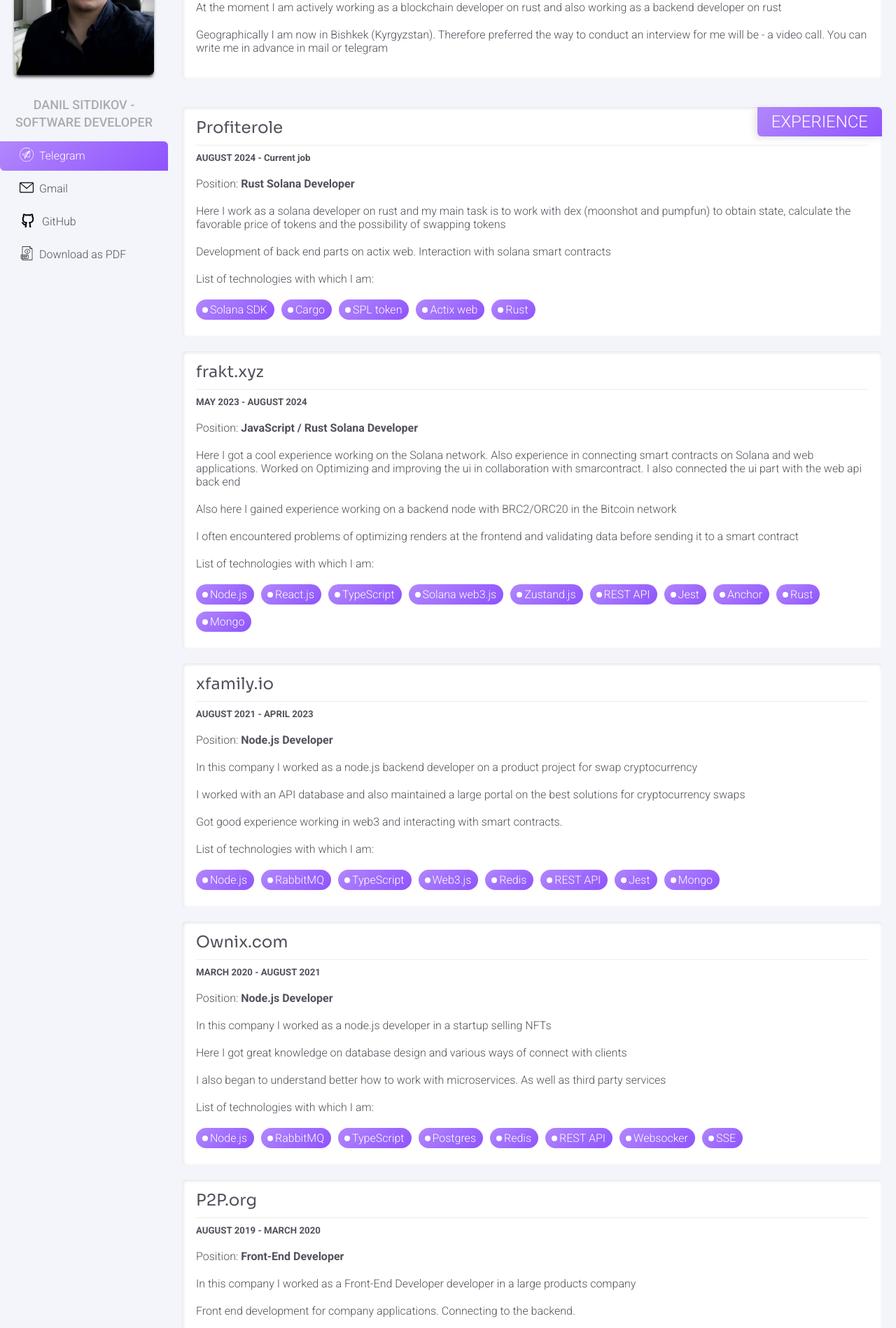
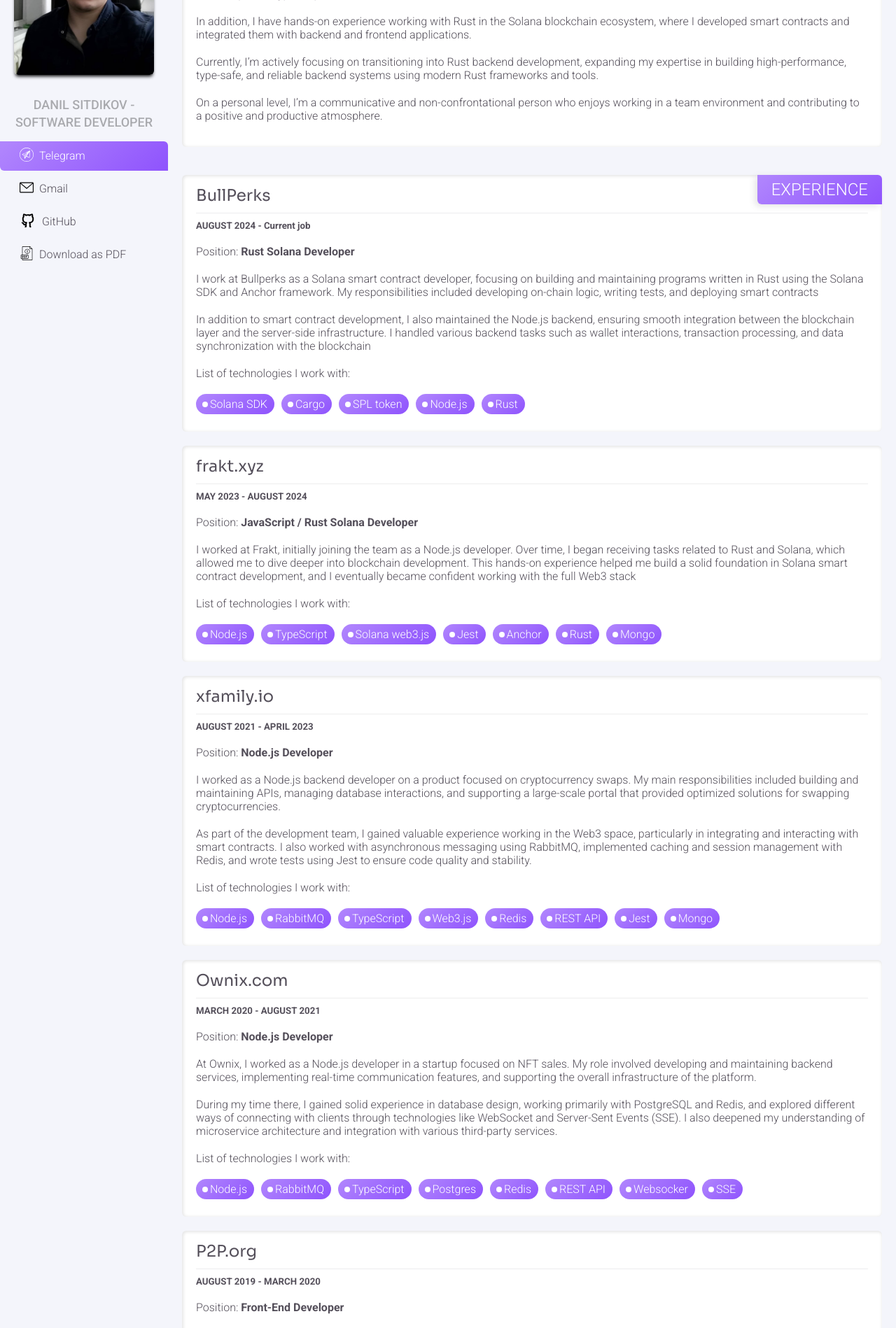
Before and after one commit to QuadradS/cv, a React (Create React App) app: page / in a window 1280 px wide. Shown: the part 180-2078 px from the top of the page at 70% size. Built offline with nearby package versions, Linux system fonts and the light colour scheme.

Commit message:
update global 31.03.2025

```diff
--- a/src/data/en.js
+++ b/src/data/en.js
@@ -5,57 +5,24 @@
 	"aboutMe": {
 		"sectiontitle": "About Me",
 		"tittles": [
-			"I easily find common language with the team. I love being in a development atmosphere and experienced developers Interested in full-featured development in particular Node.js interface technologies also interested in reacting to native and Electron.js and Flutter if necessary he is ready to mentor the team.\n\nAt the moment I am actively working in the blockchain area on the frontend (web3) side, I am also actively studying and developing smartcontacts on solidity in ethrereum",
-			"At the moment I am actively working as a blockchain developer on rust and also working as a backend developer on rust",
-			"Geographically I am now in Bishkek (Kyrgyzstan). Therefore preferred the way to conduct an interview for me will be - a video call. You can write me in advance in mail or telegram"
+			"I am based in Bishkek, Kyrgyzstan.",
+			"I have strong experience in both Frontend and Backend development using Node.js, having worked on a wide range of full-stack projects over the past several years. My background includes building scalable APIs, real-time systems, and complex user interfaces with modern JavaScript and TypeScript frameworks.",
+			"In addition, I have hands-on experience working with Rust in the Solana blockchain ecosystem, where I developed smart contracts and integrated them with backend and frontend applications.",
+			"Currently, I’m actively focusing on transitioning into Rust backend development, expanding my expertise in building high-performance, type-safe, and reliable backend systems using modern Rust frameworks and tools.",
+			"On a personal level, I’m a communicative and non-confrontational person who enjoys working in a team environment and contributing to a positive and productive atmosphere."
 		]
 	},
 	"skills": {
-		"general": {
-			"sectionTitle": "General",
-			"titles": [
-				"In general, if you add up all my experience, it turns out to be about 8 years of development. I started working at the university in 2016 and to this day I work as a programmer. I have always been interested in development approaches such as SOLID KISS DRY YAGNI. I also study rust and try to study working with computer memory and low-level development in my free time. I have experience with basic tools for tracking code review tasks and development planning.",
-			],
-			"tags": {
-				"title": "list of technologies with which I am:",
-				"list": [
-					{
-						"label": "Git"
-					},
-					{
-						"label": "Linear"
-					},
-					{
-						"label": "GitLab"
-					},
-					{
-						"label": "GitHub"
-					},
-					{
-						"label": "ClickHouse"
-					},
-					{
-						"label": "Google Meet"
-					},
-					{
-						"label": "Slack"
-					},
-					{
-						"label": "Zoom"
-					},
-					{
-						"label": "Discord"
-					}
-				]
-			}
-		},
 		"rust": {
 			"sectionTitle": "Rust",
 			"titles": [
-				"After 6 years of developing in java script, I successfully switched to rust development. At this moment I have more than 1.5 years of experience as a blockchain developer",
+				"After 6 years of experience with JavaScript, I made a successful transition to Rust development. This shift allowed me to dive deeper into systems programming and blockchain technologies, with a particular focus on the Solana ecosystem.",
+				"Through building smart contracts (programs) and integrating them with frontend and backend systems, I’ve gained hands-on experience in creating efficient and secure on-chain logic. I also work extensively with Solana web3.js for frontend-to-chain communication.",
+				"In parallel, I’m actively growing as a backend developer using Rust, focusing on building scalable APIs and blockchain-integrated services. My experience includes working with Actix Web, Diesel ORM, and writing robust server-side applications with Rust’s strong type system and performance advantages.",
+				"My background in full-stack JavaScript development has given me the flexibility to understand the entire flow—from UI to smart contracts—while Rust has opened up a powerful new layer of performance and safety in my development approach."
 			],
 			"tags": {
-				"title": "List of technologies with which I am:",
+				"title": "List of technologies I work with: ",
 				"list": [
 					{
 						"label": "Core lib"
@@ -79,12 +46,12 @@
 		"backend": {
 			"sectionTitle": "Back End",
 			"titles": [
-				"At the moment, my active direction of development as a developer is back end development. I am actively studying and developing backend projects on node.js. I am actively studying microservice architecture. In total, my experience working on the backend is about 3 years",
-				"I also love devops technologies (docker, jenkins, kubernetes and ci/cd)",
-				"Lately I've been using nest.js most often. But I also have experience working with express.js and koa.js in real projects."
+				"I’m actively deepening my expertise in building backend systems using Node.js, with a strong interest in microservice architecture. Over the past 3 years, I’ve gained solid hands-on experience working on backend projects, and I continue to grow in this area by building scalable, maintainable services.",
+				"Recently, I’ve been working primarily with Nest.js, but I also have real-world experience using Express.js and Koa.js in production environments. I’m passionate about building reliable APIs, efficient data models, and well-structured services.",
+				"In addition to backend development, I have a strong interest in DevOps technologies. I enjoy working with tools such as Docker, Jenkins, Kubernetes, and setting up CI/CD pipelines to streamline development and deployment processes."
 			],
 			"tags": {
-				"title": "list of technologies with which I am:",
+				"title": "List of technologies I work with: ",
 				"list": [
 					{
 						"label": "Nest.js"
@@ -141,13 +108,14 @@
 			}
 		},
 		"frontend": {
-			"sectionTitle": "Front End",
+			"sectionTitle": "Back End",
 			"titles": [
-				"I have been working as a frontend developer for about 4-5 years and at the moment I am not developing in this direction. In my experience, I was also a middle senior team lead tech lead developer. But front-end development gave me a lot of experience with JavaScript/TypeScript. My main tools are React.js and Vue.js",
-				"I have experience developing complex cross-browser responsive web applications. Using different technologies and approaches to different projects"
+				"I have around 3-4 years of experience working as a frontend developer, during which I held roles ranging from middle to senior, and even took on responsibilities as a team lead and tech lead. While frontend is no longer my main focus, it played a major role in shaping my expertise in JavaScript and TypeScript, which continues to benefit me in backend and full-stack development.",
+				"I’ve built complex, responsive, and cross-browser web applications, using modern frameworks and a variety of architectural patterns depending on the needs of each project.",
+				"My primary tools were React.js and Vue.js, along with associated state management libraries and build tools."
 			],
 			"tags": {
-				"title": "List of technologies with which I am:",
+				"title": "List of technologies I work with: ",
 				"list": [
 					{
 						"label": "React.js"
@@ -227,21 +195,21 @@
 		"sectionTitle": "EXPERIENCE",
 		"list": [
 			{
-				"companyName": "Profiterole",
+				"companyName": "BullPerks",
 				"date": "AUGUST 2024 - Current job",
 				"isCurrentJob": true,
 				"position": "Rust Solana Developer",
 				"titles": [
-					"Here I work as a solana developer on rust and my main task is to work with dex (moonshot and pumpfun) to obtain state, calculate the favorable price of tokens and the possibility of swapping tokens",
-					"Development of back end parts on actix web. Interaction with solana smart contracts"
+					"I work at Bullperks as a Solana smart contract developer, focusing on building and maintaining programs written in Rust using the Solana SDK and Anchor framework. My responsibilities included developing on-chain logic, writing tests, and deploying smart contracts",
+					"In addition to smart contract development, I also maintained the Node.js backend, ensuring smooth integration between the blockchain layer and the server-side infrastructure. I handled various backend tasks such as wallet interactions, transaction processing, and data synchronization with the blockchain"
 				],
 				"tags": {
-					"title": "List of technologies with which I am:",
+					"title": "List of technologies I work with: ",
 					"list": [
 						"Solana SDK",
 						"Cargo",
 						"SPL token",
-						"Actix web",
+						"Node.js",
 						"Rust"
 					]
 				}
@@ -253,14 +221,12 @@
 				"link": "https://banx.gg/",
 				"position": "JavaScript / Rust Solana Developer",
 				"titles": [
-					"Here I got a cool experience working on the Solana network. Also experience in connecting smart contracts on Solana and web applications. Worked on Optimizing and improving the ui in collaboration with smarcontract. I also connected the ui part with the web api back end",
-					"Also here I gained experience working on a backend node with BRC2/ORC20 in the Bitcoin network",
-					"I often encountered problems of optimizing renders at the frontend and validating data before sending it to a smart contract"
+					"I worked at Frakt, initially joining the team as a Node.js developer. Over time, I began receiving tasks related to Rust and Solana, which allowed me to dive deeper into blockchain development. This hands-on experience helped me build a solid foundation in Solana smart contract development, and I eventually became confident working with the full Web3 stack",
 				],
 				"tags": {
-					"title": "List of technologies with which I am:",
+					"title": "List of technologies I work with: ",
 					"list": [
-						"Node.js", "React.js", "TypeScript", "Solana web3.js", "Zustand.js", "REST API", "Jest", "Anchor", "Rust", "Mongo"
+						"Node.js", "TypeScript", "Solana web3.js", "Jest", "Anchor", "Rust", "Mongo"
 					]
 				}
 			},
@@ -271,12 +237,11 @@
 				"link": "https://xfamily.io/",
 				"position": "Node.js Developer",
 				"titles": [
-					"In this company I worked as a node.js backend developer on a product project for swap cryptocurrency",
-					"I worked with an API database and also maintained a large portal on the best solutions for cryptocurrency swaps",
-					"Got good experience working in web3 and interacting with smart contracts."
+					"I worked as a Node.js backend developer on a product focused on cryptocurrency swaps. My main responsibilities included building and maintaining APIs, managing database interactions, and supporting a large-scale portal that provided optimized solutions for swapping cryptocurrencies.",
+					"As part of the development team, I gained valuable experience working in the Web3 space, particularly in integrating and interacting with smart contracts. I also worked with asynchronous messaging using RabbitMQ, implemented caching and session management with Redis, and wrote tests using Jest to ensure code quality and stability.",
 				],
 				"tags": {
-					"title": "List of technologies with which I am:",
+					"title": "List of technologies I work with: ",
 					"list": [
 						"Node.js", "RabbitMQ", "TypeScript", "Web3.js", "Redis", "REST API", "Jest", "Mongo"
 					]
@@ -289,12 +254,11 @@
 				"link": false,
 				"position": "Node.js Developer",
 				"titles": [
-					"In this company I worked as a node.js developer in a startup selling NFTs",
-					"Here I got great knowledge on database design and various ways of connect with clients",
-					"I also began to understand better how to work with microservices. As well as third party services"
+					"At Ownix, I worked as a Node.js developer in a startup focused on NFT sales. My role involved developing and maintaining backend services, implementing real-time communication features, and supporting the overall infrastructure of the platform.",
+					"During my time there, I gained solid experience in database design, working primarily with PostgreSQL and Redis, and explored different ways of connecting with clients through technologies like WebSocket and Server-Sent Events (SSE). I also deepened my understanding of microservice architecture and integration with various third-party services.\n",
 				],
 				"tags": {
-					"title": "List of technologies with which I am:",
+					"title": "List of technologies I work with: ",
 					"list": [
 						"Node.js", "RabbitMQ", "TypeScript", "Postgres", "Redis", "REST API", "Websocker", "SSE"
 					]
@@ -307,12 +271,11 @@
 				"link": "https://p2p.org/",
 				"position": "Front-End Developer",
 				"titles": [
-					"In this company I worked as a Front-End Developer developer in a large products company",
-					"Front end development for company applications. Connecting to the backend.",
-					"Typical work for a front-end developer"
+					"At P2P.org, I worked as a Front-End Developer in a large product-focused company. My primary responsibilities included developing and maintaining user interfaces for internal and customer-facing applications, ensuring seamless integration with backend APIs.",
+					"I worked on building responsive and user-friendly interfaces using React.js and Vue.js, managed application state with Redux, and contributed to improving overall frontend architecture. I also collaborated closely with backend developers to ensure smooth API integration and a consistent user experience.",
 				],
 				"tags": {
-					"title": "List of technologies with which I am:",
+					"title": "List of technologies I work with: ",
 					"list": [
 						"Node.js", "React.js", "TypeScript", "Vue.js", "Redux", "REST API", "Ghost.js"
 					]
@@ -325,12 +288,11 @@
 				"link": false,
 				"position": "Front-End Developer",
 				"titles": [
-					"Development of complex SPA and backend, team development. Support for terrible Legacy code and writing a new one.",
-					"Teamwork with Back-end, Front-End, Mobily developers, PM - manager and QA. Reached for Team - Lead position.",
-					"My first experience working in an out source company. Also my first experience working on the backend on node.js"
+					"At Zensoft.io, I worked on the development of complex Single Page Applications (SPAs) and backend services as part of a cross-functional team. This was my first experience in an outsourcing company and also the beginning of my journey into backend development using Node.js.",
+					"My responsibilities included supporting and refactoring legacy code, as well as writing clean, maintainable code for new features. I collaborated closely with backend and frontend developers, mobile developers, project managers, and QA engineers. Over time, I progressed to a Team Lead role, taking on more responsibility for planning, architecture, and code reviews.",
 				],
 				"tags": {
-					"title": "List of technologies with which I am:",
+					"title": "List of technologies I work with: ",
 					"list": [
 						"Node.js", "React.js", "TypeScript", "Redux", "REST API", "Jest", "Express.js", "TypeORM", "Postgres"
 					]
@@ -343,11 +305,11 @@
 				"link": "https://svetofor.info/",
 				"position": "Front-End Developer",
 				"titles": [
-					"My first experience in office with a team. I worked with BackEnd developer",
-					"first job where I gained basic knowledge about team development"
+					"At Svetofor.info, I had my first in-office experience working as part of a development team. I collaborated closely with a backend developer and was responsible for building and maintaining frontend components of the company’s websites.\n",
+					"This role helped me gain basic knowledge of team-based development, workflows, and project structure. It laid the foundation for my future growth as a frontend developer."
 				],
 				"tags": {
-					"title": "List of technologies with which I am:",
+					"title": "List of technologies I work with: ",
 					"list": [
 						"HTML5", "CSS3", "JavaScript", "WordPress", "DOM API"
 					]
```
Also changed, not shown: 1 other file (tests, documents, lock files or other folders).
